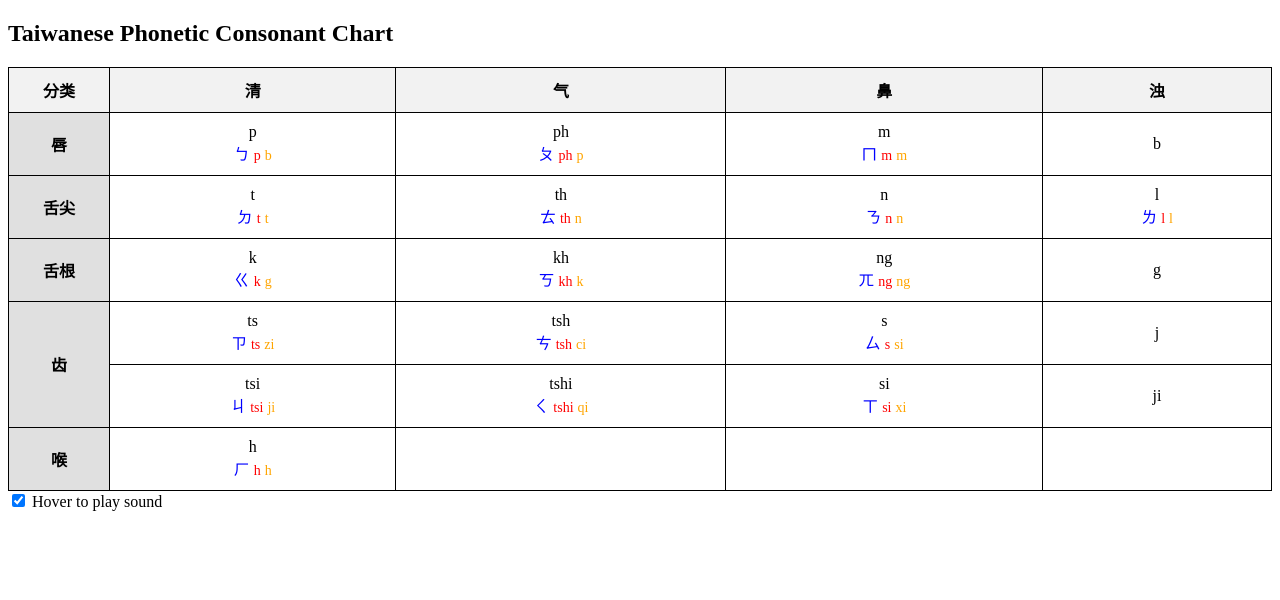
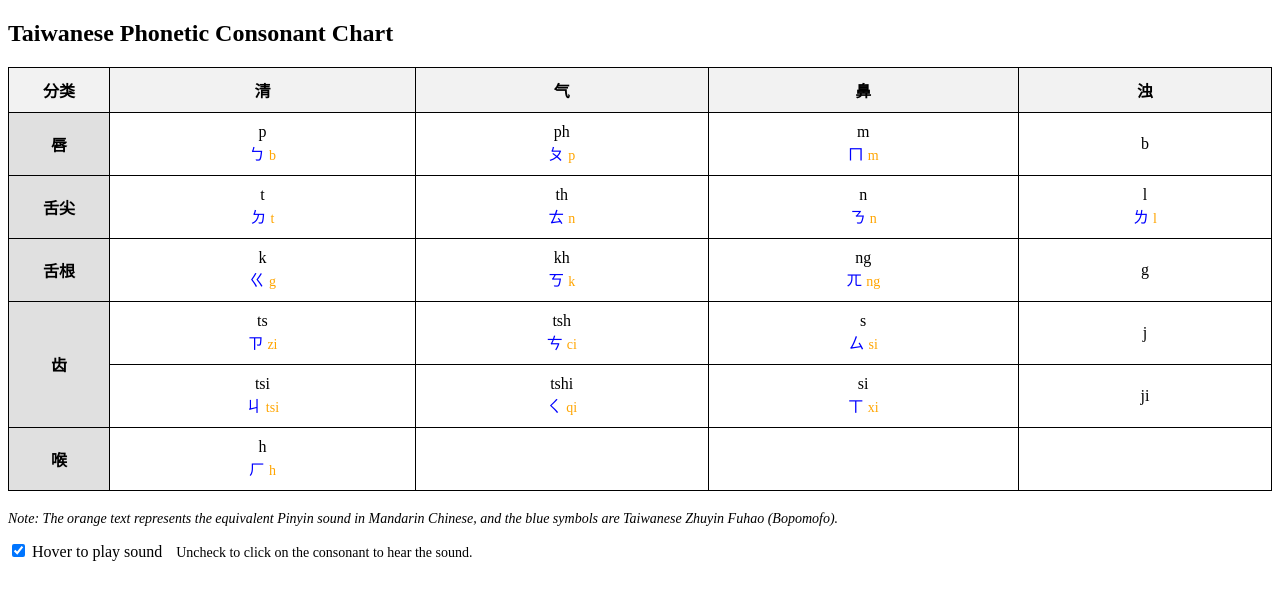
Before and after one commit to 33learn/taiwaneseConsonants, a plain HTML site: page index.html in a window 1280 px wide. Drawn offline with Linux system fonts and the light colour scheme.

Commit message:
Add files via upload
Code for webpage featuring a chart of 21 Taiwanese consonants with corresponding sound playback

```diff
--- a/index.html
+++ b/index.html
@@ -29,15 +29,20 @@
         .sound-details {
             display: block;
             font-size: 16px;
-            color: blue;
+            color: blue; /* Zhuyin Fuhao */
         }
-        .english {
-            color: red;
+        .pinyin {
+            color: orange; /* Pinyin */
             font-size: 14px;
         }
-        .pinyin {
-            color: orange;
+        .note {
+            margin-top: 20px;
             font-size: 14px;
+            font-style: italic;
+        }
+        .hover-note {
+            font-size: 14px;
+            margin-left: 10px;
         }
     </style>
 </head>
@@ -57,15 +62,15 @@
         <td class="place">唇</td>
         <td data-sound="p">
             p<br>
-            <span class="sound-details">ㄅ <span class="english">p</span> <span class="pinyin">b</span></span>
+            <span class="sound-details">ㄅ <span class="pinyin">b</span></span>
         </td>
         <td data-sound="ph">
             ph<br>
-            <span class="sound-details">ㄆ <span class="english">ph</span> <span class="pinyin">p</span></span>
+            <span class="sound-details">ㄆ <span class="pinyin">p</span></span>
         </td>
         <td data-sound="m">
             m<br>
-            <span class="sound-details">ㄇ <span class="english">m</span> <span class="pinyin">m</span></span>
+            <span class="sound-details">ㄇ <span class="pinyin">m</span></span>
         </td>
         <td data-sound="b">
             b<br>
@@ -76,34 +81,34 @@
         <td class="place">舌尖</td>
         <td data-sound="t">
             t<br>
-            <span class="sound-details">ㄉ <span class="english">t</span> <span class="pinyin">t</span></span>
+            <span class="sound-details">ㄉ <span class="pinyin">t</span></span>
         </td>
         <td data-sound="th">
             th<br>
-            <span class="sound-details">ㄊ <span class="english">th</span> <span class="pinyin">n</span></span>
+            <span class="sound-details">ㄊ <span class="pinyin">n</span></span>
         </td>
         <td data-sound="n">
             n<br>
-            <span class="sound-details">ㄋ <span class="english">n</span> <span class="pinyin">n</span></span>
+            <span class="sound-details">ㄋ <span class="pinyin">n</span></span>
         </td>
         <td data-sound="l">
             l<br>
-            <span class="sound-details">ㄌ <span class="english">l</span> <span class="pinyin">l</span></span>
+            <span class="sound-details">ㄌ <span class="pinyin">l</span></span>
         </td>
     </tr>
     <tr>
         <td class="place">舌根</td>
         <td data-sound="k">
             k<br>
-            <span class="sound-details">ㄍ <span class="english">k</span> <span class="pinyin">g</span></span>
+            <span class="sound-details">ㄍ <span class="pinyin">g</span></span>
         </td>
         <td data-sound="kh">
             kh<br>
-            <span class="sound-details">ㄎ <span class="english">kh</span> <span class="pinyin">k</span></span>
+            <span class="sound-details">ㄎ <span class="pinyin">k</span></span>
         </td>
         <td data-sound="ng">
             ng<br>
-            <span class="sound-details">ㄫ <span class="english">ng</span> <span class="pinyin">ng</span></span>
+            <span class="sound-details">ㄫ <span class="pinyin">ng</span></span>
         </td>
         <td data-sound="g">
             g<br>
@@ -114,15 +119,15 @@
         <td class="place" rowspan="2">齿</td>
         <td data-sound="ts">
             ts<br>
-            <span class="sound-details">ㄗ <span class="english">ts</span> <span class="pinyin">zi</span></span>
+            <span class="sound-details">ㄗ <span class="pinyin">zi</span></span>
         </td>
         <td data-sound="tsh">
             tsh<br>
-            <span class="sound-details">ㄘ <span class="english">tsh</span> <span class="pinyin">ci</span></span>
+            <span class="sound-details">ㄘ <span class="pinyin">ci</span></span>
         </td>
         <td data-sound="s">
             s<br>
-            <span class="sound-details">ㄙ <span class="english">s</span> <span class="pinyin">si</span></span>
+            <span class="sound-details">ㄙ <span class="pinyin">si</span></span>
         </td>
         <td data-sound="j">
             j<br>
@@ -132,15 +137,15 @@
     <tr>
         <td data-sound="tsi">
             tsi<br>
-            <span class="sound-details">ㄐ <span class="english">tsi</span> <span class="pinyin">ji</span></span>
+            <span class="sound-details">ㄐ <span class="pinyin">tsi</span></span>
         </td>
         <td data-sound="tshi">
             tshi<br>
-            <span class="sound-details">ㄑ <span class="english">tshi</span> <span class="pinyin">qi</span></span>
+            <span class="sound-details">ㄑ <span class="pinyin">qi</span></span>
         </td>
         <td data-sound="si">
             si<br>
-            <span class="sound-details">ㄒ <span class="english">si</span> <span class="pinyin">xi</span></span>
+            <span class="sound-details">ㄒ <span class="pinyin">xi</span></span>
         </td>
         <td data-sound="ji">
             ji<br>
@@ -151,7 +156,7 @@
         <td class="place">喉</td>
         <td data-sound="h">
             h<br>
-            <span class="sound-details">ㄏ <span class="english">h</span> <span class="pinyin">h</span></span>
+            <span class="sound-details">ㄏ <span class="pinyin">h</span></span>
         </td>
         <td></td>
         <td></td>
@@ -159,10 +164,15 @@
     </tr>
 </table>
 
+<!-- Note explaining the orange and blue colors -->
+<div class="note">
+    <p>Note: The orange text represents the equivalent Pinyin sound in Mandarin Chinese, and the blue symbols are Taiwanese Zhuyin Fuhao (Bopomofo).</p>
+</div>
+
 <!-- Checkbox to toggle between hover-to-play and click-to-play modes -->
 <label>
-    <input type="checkbox" id="hoverPlay" checked> Hover to play sound
-</label>
+    <input type="checkbox" id="hoverPlay" checked> Hover to play sound</label>
+    <span class="hover-note">Uncheck to click on the consonant to hear the sound.</span>
 
 <script>
     // Sound mappings for each phonetic symbol hosted on GitHub
@@ -190,11 +200,21 @@
         "h": "https://raw.githubusercontent.com/33learn/taiwaneseConsonants/main/h.mp3"
     };
 
+    let isPlaying = false;
+
     function playSound(sound) {
-        const audio = new Audio(sounds[sound]);
-        audio.play().catch((error) => {
-            console.error("Audio failed to play: ", error);
-        });
+        if (!isPlaying) {
+            const audio = new Audio(sounds[sound]);
+            isPlaying = true;
+            audio.play();
+            audio.onended = () => {
+                isPlaying = false;
+            };
+            audio.onerror = () => {
+                isPlaying = false;
+                console.error("Error playing audio for: ", sound);
+            };
+        }
     }
 
     document.querySelectorAll('td[data-sound]').forEach(function(td) {
```
